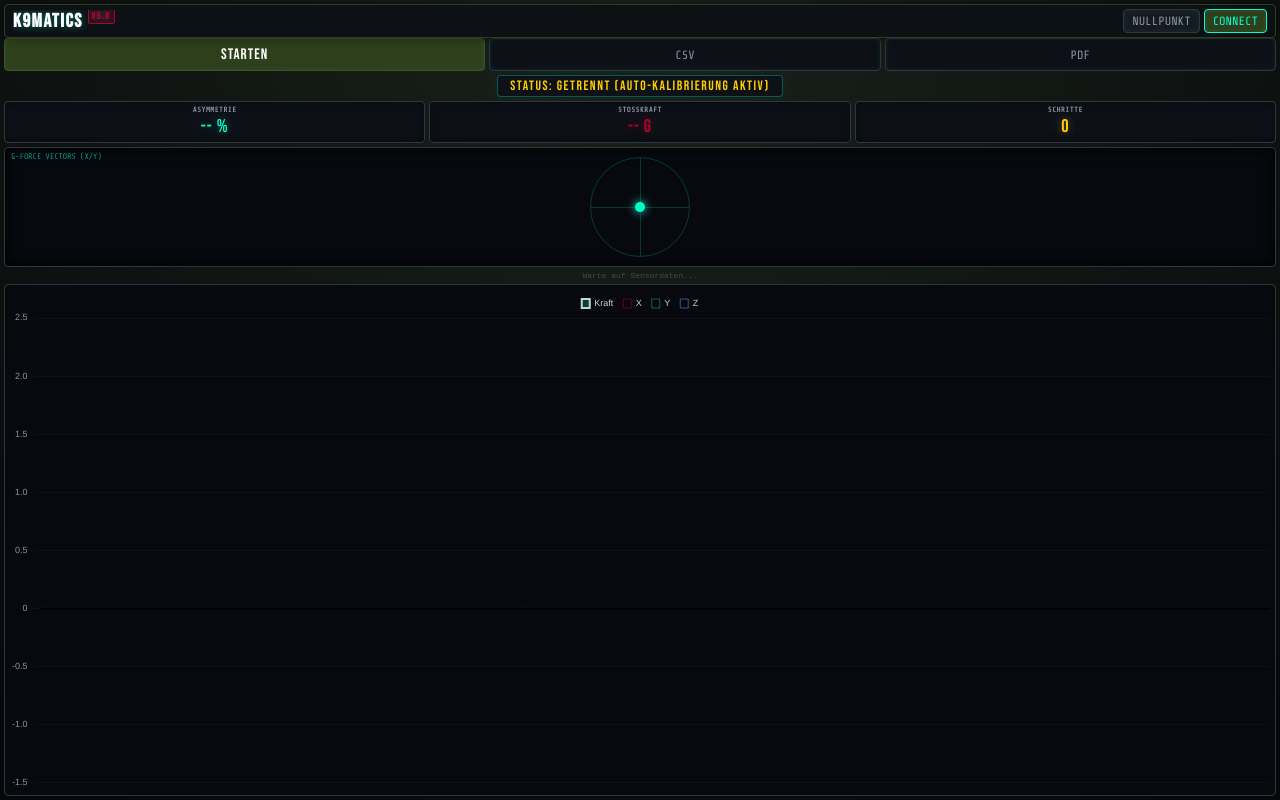
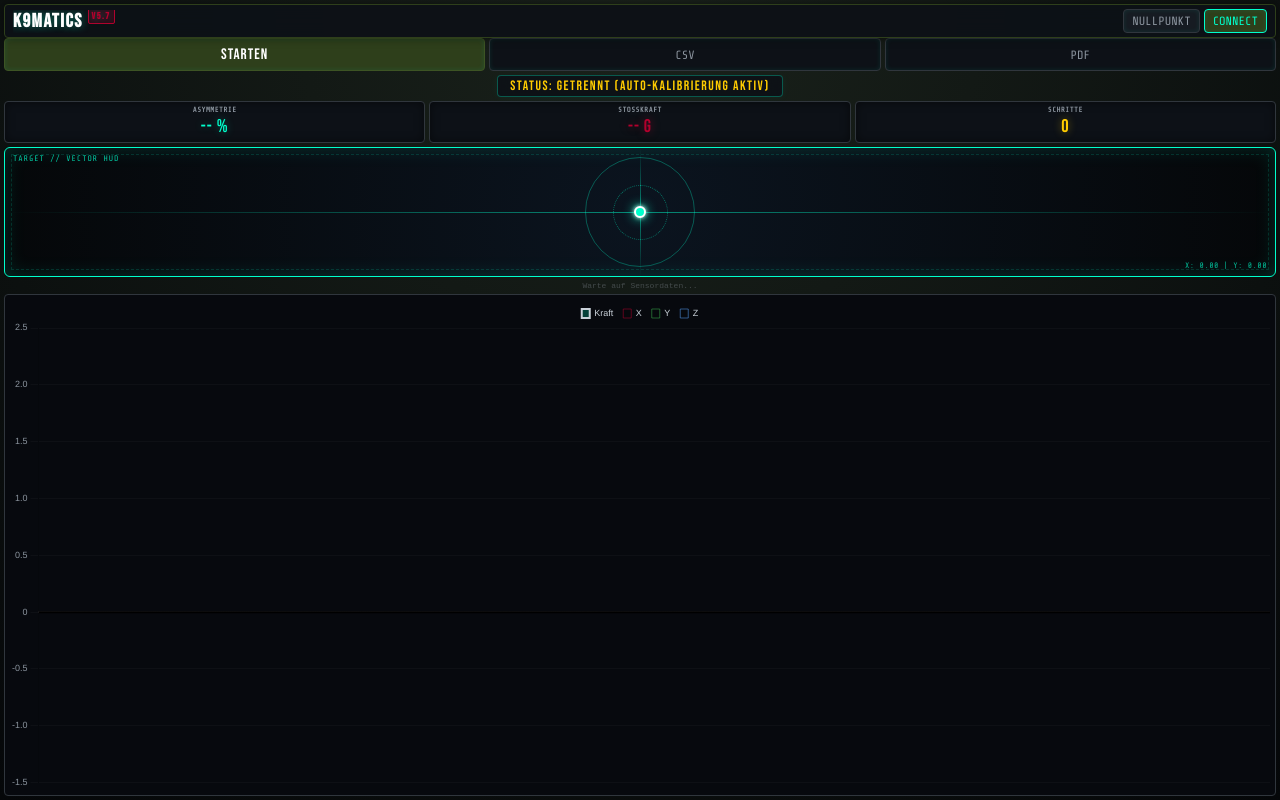
Before and after one commit to k9matics/mobile, a plain HTML site: page index.html in a window 1280 px wide. Drawn offline with nearby package versions, Linux system fonts and the light colour scheme.

Commit message:
Aktualisieren von index.html

```diff
--- a/index.html
+++ b/index.html
@@ -3,7 +3,7 @@
 <head>
     <meta charset="UTF-8">
     <meta name="viewport" content="width=device-width, initial-scale=1.0, maximum-scale=1.0, user-scalable=no, shrink-to-fit=no">
-    <title>K9matics Pro Tactical v5.6</title>
+    <title>K9matics Pro Tactical v5.7</title>
     <!-- Google Fonts -->
     <link href="https://fonts.googleapis.com/css2?family=Bebas+Neue&family=Share+Tech+Mono&display=swap" rel="stylesheet">
     <!-- Externe Bibliotheken -->
@@ -87,22 +87,37 @@
         .kpi-title { font-size: 0.45rem; color: #8b949e; margin-bottom: 1px; text-transform: uppercase; letter-spacing: 0.5px; font-weight: bold; }
         .kpi-value { font-family: 'Bebas Neue', sans-serif; font-size: 1.15rem; letter-spacing: 1px; color: var(--neon-cyan); text-shadow: 0 0 8px rgba(0,255,204,0.3); }
 
+        /* HOCHWERTIGES MILITARY-HUD / FADENKREUZ */
         #hud-radar-container {
-            width: 100%; flex-grow: 1.5; background: #07090e; border: 1px solid #30363d; border-radius: 4px;
-            overflow: hidden; position: relative; box-shadow: inset 0 0 15px rgba(0,0,0,0.9); min-height: 120px;
+            width: 100%; flex-grow: 1.5; background: radial-gradient(circle, #0b141f 0%, #050709 100%);
+            border: 1px solid var(--neon-cyan); border-radius: 6px;
+            overflow: hidden; position: relative; box-shadow: inset 0 0 20px rgba(0,255,204,0.15); min-height: 130px;
             display: flex; align-items: center; justify-content: center;
         }
-        .radar-grid {
-            position: absolute; width: 100px; height: 100px; border: 1px solid rgba(0,255,204,0.2); border-radius: 50%;
+
+        /* Ecken-Markierungen für den Ziel-Look */
+        #hud-radar-container::before {
+            content: ''; position: absolute; inset: 6px; border: 1px dashed rgba(0,255,204,0.15); pointer-events: none;
+        }
+
+        .radar-ring {
+            position: absolute; width: 110px; height: 110px; border: 1px solid rgba(0,255,204,0.3); border-radius: 50%;
             display: flex; align-items: center; justify-content: center;
         }
-        .radar-grid::before { content: ''; position: absolute; width: 100%; height: 1px; background: rgba(0,255,204,0.2); }
-        .radar-grid::after { content: ''; position: absolute; width: 1px; height: 100%; background: rgba(0,255,204,0.2); }
+        .radar-ring-inner {
+            position: absolute; width: 55px; height: 55px; border: 1px dotted rgba(0,255,204,0.4); border-radius: 50%;
+        }
+        /* Feine Fadenkreuz-Linien */
+        .crosshair-h { position: absolute; width: 100%; height: 1px; background: linear-gradient(90deg, transparent, rgba(0,255,204,0.5), transparent); }
+        .crosshair-v { position: absolute; width: 1px; height: 100%; background: linear-gradient(180deg, transparent, rgba(0,255,204,0.5), transparent); }
+
         #radar-dot {
-            width: 10px; height: 10px; background: var(--neon-cyan); border-radius: 50%; position: absolute;
-            box-shadow: 0 0 10px var(--neon-cyan); transition: transform 0.05s linear;
+            width: 12px; height: 12px; background: var(--neon-cyan); border: 2px solid #fff; border-radius: 50%; position: absolute;
+            box-shadow: 0 0 12px var(--neon-cyan), 0 0 4px #fff; transition: transform 0.04s ease-out; z-index: 2;
         }
-        .hud-label { position: absolute; top: 4px; left: 6px; font-size: 0.5rem; color: var(--neon-cyan); opacity: 0.6; }
+
+        .hud-label { position: absolute; top: 6px; left: 8px; font-size: 0.5rem; color: var(--neon-cyan); letter-spacing: 1px; opacity: 0.8; }
+        .hud-coords { position: absolute; bottom: 6px; right: 8px; font-size: 0.5rem; color: var(--neon-cyan); letter-spacing: 0.5px; opacity: 0.7; }
 
         #debugRaw { font-size: 0.5rem; color: rgba(139, 148, 158, 0.4); text-align: center; margin: 0; font-family: monospace; flex-shrink: 0; }
 
@@ -133,7 +148,7 @@
     <div id="pullRefreshIndicator">↓ Zum Aktualisieren nach unten ziehen</div>
 
     <header>
-        <h1>K9MATICS <span class="version">v5.6</span></h1>
+        <h1>K9MATICS <span class="version">v5.7</span></h1>
         <button id="calibrateBtn" class="btn btn-calib">NULLPUNKT</button>
         <button id="connectBtn" class="btn" style="border-color: var(--neon-cyan); color: var(--neon-cyan);">CONNECT</button>
     </header>
@@ -146,7 +161,7 @@
 
     <div class="dashboard">
 
-        <div class="gait-badge" id="gaitStatus">STATUS: GETRENNT (AUTO-KALIBrierung aktiv)</div>
+        <div class="gait-badge" id="gaitStatus">STATUS: GETRENNT (AUTO-KALIBRIERUNG AKTIV)</div>
 
         <div class="kpi-container">
             <div class="glass-box">
@@ -163,11 +178,16 @@
             </div>
         </div>
 
+        <!-- NEU: Professionelles High-Tech HUD Fadenkreuz -->
         <div id="hud-radar-container">
-            <div class="hud-label">G-FORCE VECTORS (X/Y)</div>
-            <div class="radar-grid">
-                <div id="radar-dot"></div>
+            <div class="hud-label">TARGET // VECTOR HUD</div>
+            <div class="crosshair-h"></div>
+            <div class="crosshair-v"></div>
+            <div class="radar-ring">
+                <div class="radar-ring-inner"></div>
             </div>
+            <div id="radar-dot"></div>
+            <div class="hud-coords" id="hudCoords">X: 0.00 | Y: 0.00</div>
         </div>
         <div id="debugRaw">Warte auf Sensordaten...</div>
 
@@ -218,11 +238,9 @@
         let recordStartTime = 0;
         let activeGait = "Ruhe";
 
-        // Offset für den Nullpunkt-Button
         let offsetX = 0, offsetY = 0, offsetZ = 0;
         let rawLastX = 0, rawLastY = 0, rawLastZ = 0;
 
-        // Auto-Adaptive Schwellenwerte (passen sich fließend an)
         let dynamicWalkTrot = 1.30;
         let dynamicTrotGallop = 2.70;
         let recentPeakHistory = [];
@@ -230,8 +248,6 @@
         function autoTuneThresholds(peakVal) {
             recentPeakHistory.push(peakVal);
             if(recentPeakHistory.length > 20) recentPeakHistory.shift();
-
-            // Wenn genügend Daten da sind, passe die Grenzen dynamisch an den Durchschnitt an
             if(recentPeakHistory.length >= 5) {
                 const avg = recentPeakHistory.reduce((a,b)=>a+b,0) / recentPeakHistory.length;
                 if(avg > 1.2 && avg < 3.5) {
@@ -241,7 +257,6 @@
             }
         }
 
-        // Manueller Nullpunkt-Button speichert die aktuelle Lage als Offset ab
         document.getElementById('calibrateBtn').addEventListener('click', () => {
             offsetX = rawLastX;
             offsetY = rawLastY;
@@ -257,7 +272,6 @@
             }, 2000);
         });
 
-        // --- CHART SETUP ---
         const ctx = document.getElementById('mainChart').getContext('2d');
         let gradientIdle = ctx.createLinearGradient(0, 0, 0, 200);
         gradientIdle.addColorStop(0, 'rgba(0, 255, 204, 0.25)'); gradientIdle.addColorStop(1, 'rgba(0, 255, 204, 0.0)');
@@ -300,8 +314,6 @@
             if (recentAvgMag < 1.12 && peaks.length === 0) return "Ruhe";
             if (peaks.length === 0) return "Bewegung";
             const meanPeakVal = peaks.reduce((a, b) => a + b.value, 0) / peaks.length;
-
-            // Nutzt die automatisch angepassten Schwellenwerte
             if (meanPeakVal > dynamicTrotGallop) return "Galopp";
             if (meanPeakVal >= dynamicWalkTrot && meanPeakVal <= dynamicTrotGallop) return "Trab";
             return "Schritt";
@@ -341,15 +353,17 @@
                 if (dataFound) {
                     rawLastX = ax; rawLastY = ay; rawLastZ = az;
 
-                    // Korrektur durch Nullpunkt-Offset
                     let cleanX = ax - offsetX;
                     let cleanY = ay - offsetY;
                     let cleanZ = az - offsetZ;
 
-                    // Radar Punkt aktualisieren
+                    // Präzises HUD-Fadenkreuz Update
                     const dot = document.getElementById('radar-dot');
-                    const maxOffset = 40;
-                    dot.style.transform = `translate(${Math.max(-maxOffset, Math.min(maxOffset, cleanX * 30))}px, ${Math.max(-maxOffset, Math.min(maxOffset, cleanY * 30))}px)`;
+                    const maxOffset = 45;
+                    const moveX = Math.max(-maxOffset, Math.min(maxOffset, cleanX * 35));
+                    const moveY = Math.max(-maxOffset, Math.min(maxOffset, cleanY * 35));
+                    dot.style.transform = `translate(${moveX}px, ${moveY}px)`;
+                    document.getElementById('hudCoords').innerText = `X: ${cleanX.toFixed(2)} | Y: ${cleanY.toFixed(2)}`;
 
                     const mag = Math.sqrt(cleanX*cleanX + cleanY*cleanY + cleanZ*cleanZ);
                     if(mag > 1.3) autoTuneThresholds(mag);
```
